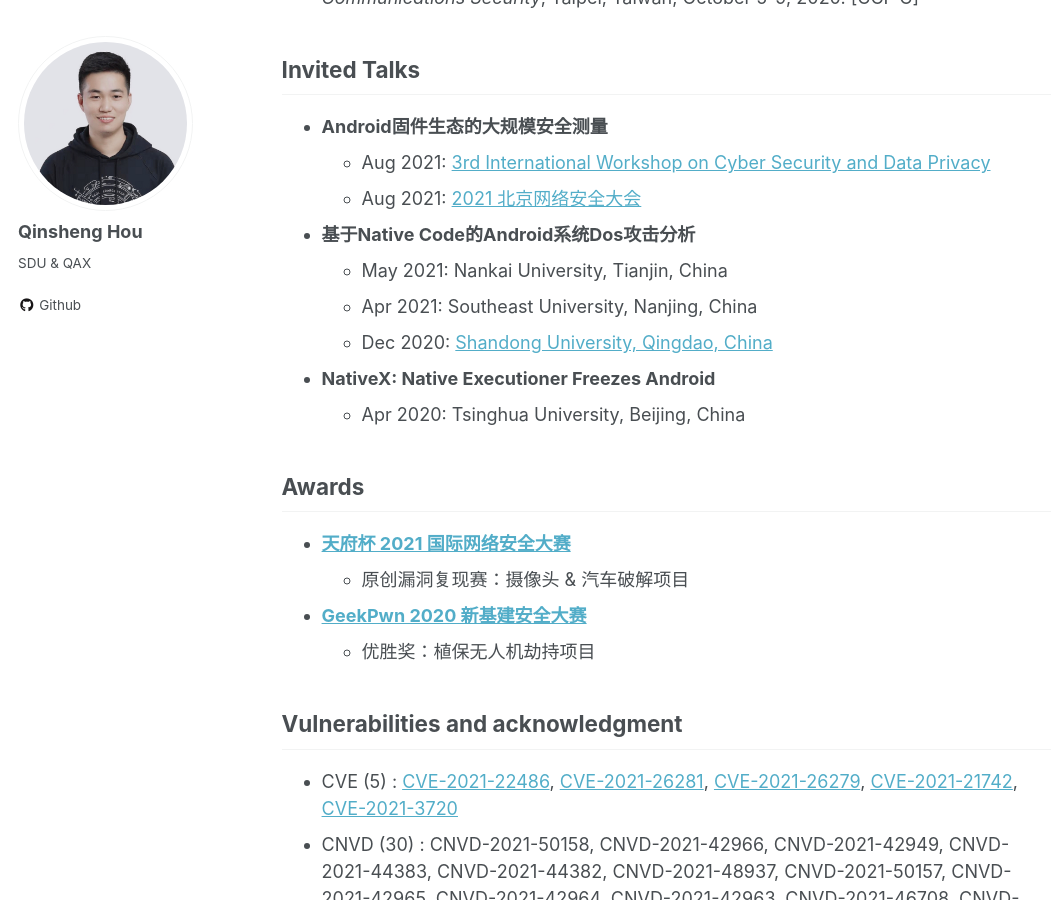
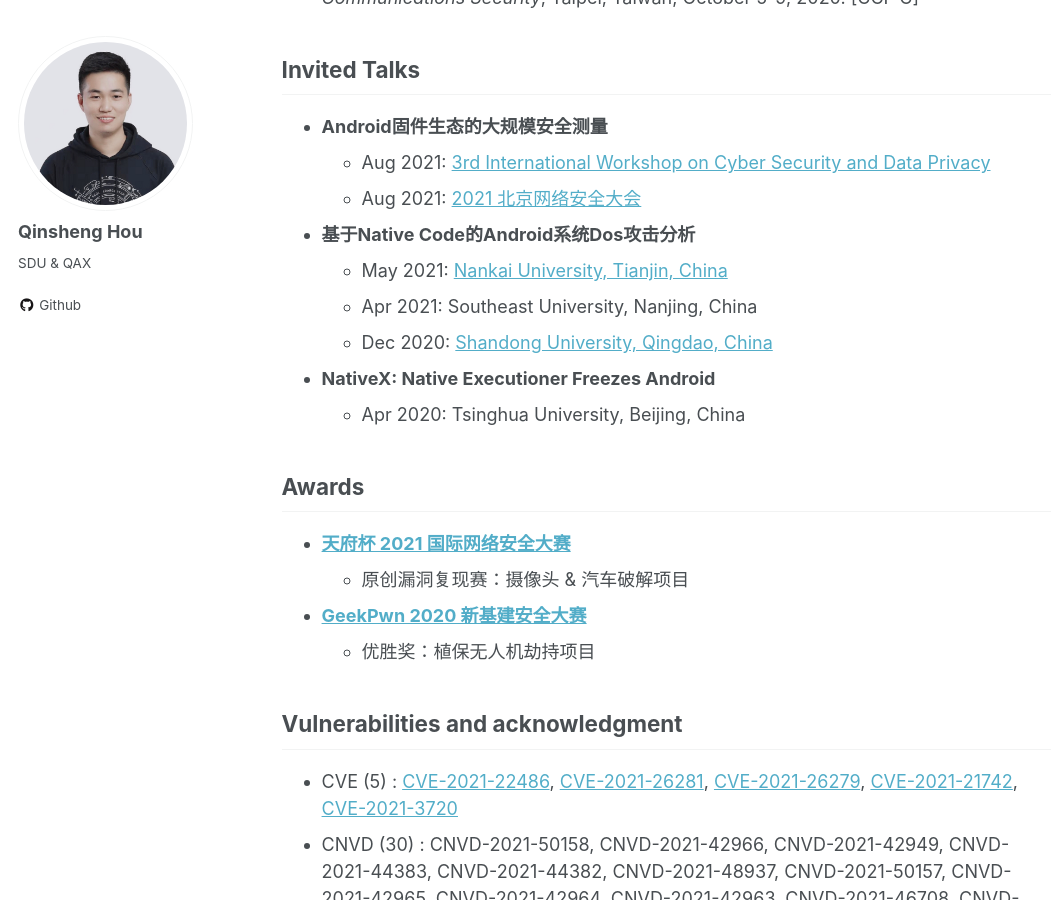
Before and after one commit to chicharitomu14/chicharitomu14.github.io, a Jekyll site: the page built from _pages/about.md, in a window 1280 px wide and 900 px high, scrolled down 797 px. Shown: the whole window, without its empty margins (0-1064 px from the left). Built offline with Jekyll 4.4.1, drawn with Linux system fonts in a browser that asks for light colours; part of the change alters nothing that is shown.

Commit message:
update invited talk

```diff
--- a/_pages/about.md
+++ b/_pages/about.md
@@ -25,7 +25,7 @@ Invited Talks
   - Aug 2021: [3rd International Workshop on Cyber Security and Data Privacy](https://mp.weixin.qq.com/s/DzGv_eOpLHVaVy1u4jZ1vw)
   - Aug 2021: [2021 北京网络安全大会](https://bcs.qianxin.com/speakers/show.php?itemid=225)
 - **基于Native Code的Android系统Dos攻击分析**
-  - May 2021: Nankai University, Tianjin, China
+  - May 2021: [Nankai University, Tianjin, China](https://cc.nankai.edu.cn/2021/0507/c13294a356791/page.htm)
   - Apr 2021: Southeast University, Nanjing, China
   - Dec 2020: [Shandong University, Qingdao, China](https://cst.qd.sdu.edu.cn/info/1038/1077.htm)
 - **NativeX: Native Executioner Freezes Android**
```
